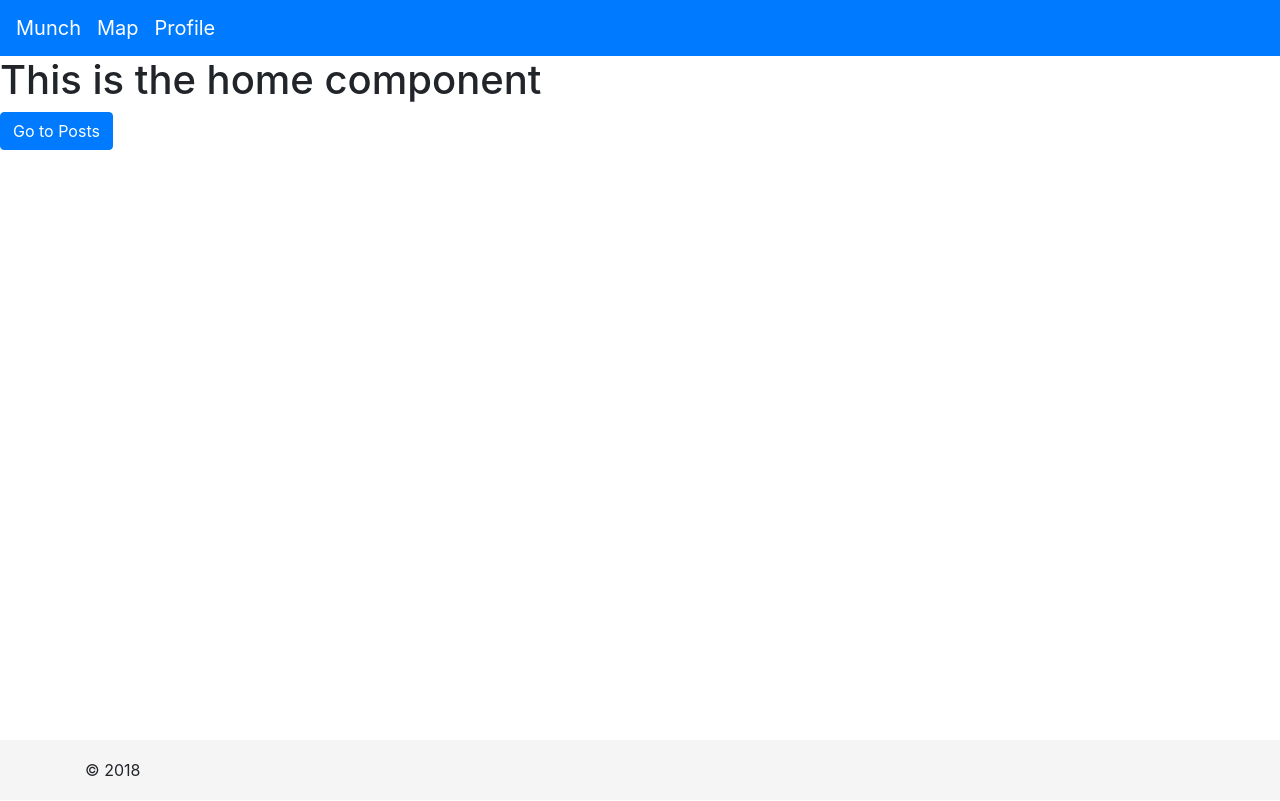
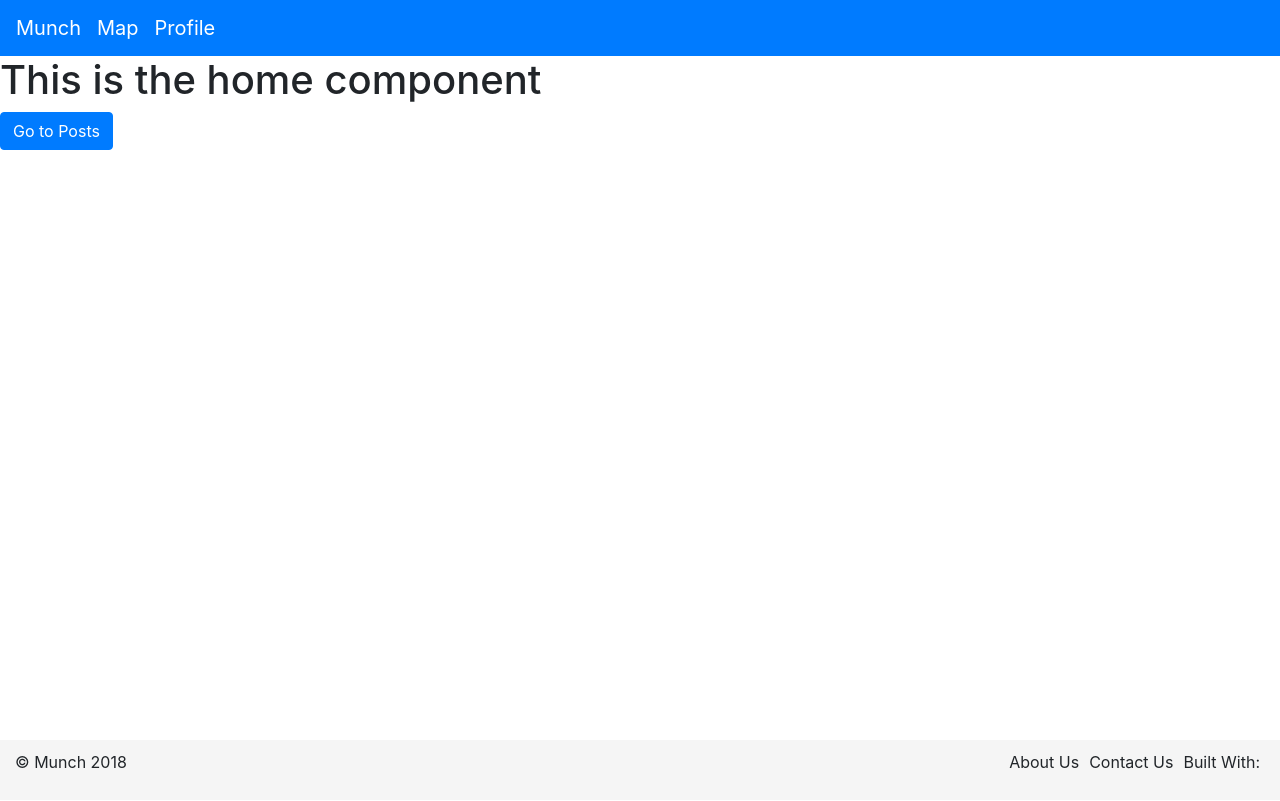
Before and after one commit to benAkehurst/food-search-v2, an Angular app in the folder food-search/: page /home in a window 1280 px wide. Built offline with nearby package versions, Linux system fonts and the light colour scheme.

Commit message:
footer built and styled

```diff
--- a/food-search/src/app/Components/FooterComponent/footer.component.css
+++ b/food-search/src/app/Components/FooterComponent/footer.component.css
@@ -4,7 +4,44 @@
   width: 100%;
   height: 60px;
   /* Set the fixed height of the footer here */
-  line-height: 60px;
+  line-height: 45px;
   /* Vertically center the text there */
   background-color: #f5f5f5;
 }
+
+.footer-container {
+  display: flex;
+  flex-direction: row;
+  flex-wrap: nowrap;
+  justify-content: flex-end;
+  align-content: stretch;
+  align-items: flex-end;
+}
+
+.copyright {
+  order: 0;
+  flex: 1 1 auto;
+  align-self: auto;
+}
+
+.about-link,
+.contact-link {
+  cursor: pointer;
+  margin: 0px 5px 0 5px;
+  order: 0;
+  flex: 0 1 auto;
+  align-self: auto;
+}
+
+.about-link:hover,
+.contact-link:hover {
+  color: rgba(105, 105, 105, 0.897)
+}
+
+.built-with-container {
+  margin: 0px 5px 0 5px;
+  order: 0;
+  flex: 0 1 auto;
+  align-self: auto;
+
+}
--- a/food-search/src/app/Components/FooterComponent/footer.component.html
+++ b/food-search/src/app/Components/FooterComponent/footer.component.html
@@ -1,5 +1,8 @@
 <footer class="footer">
-    <div class="container">
-        <span>&#169; {{ this.currentYear | date:'y' }}</span>
+    <div class="container-fluid footer-container">
+        <span class="copyright"><p>&#169; Munch {{ this.currentYear | date:'y' }}</p></span>
+        <span class="about-link" (click)="goToAboutPage()"><p>About Us</p></span>
+        <span class="contact-link" (click)="goToContactPage()"><p>Contact Us</p></span>
+        <span class="built-with-container"><p>Built With:</p></span>
     </div>
 </footer>
--- a/food-search/src/app/Components/FooterComponent/footer.component.ts
+++ b/food-search/src/app/Components/FooterComponent/footer.component.ts
@@ -27,4 +27,12 @@ export class FooterComponent implements OnInit {
         this.currentYear = date;
     }
 
+    goToAboutPage() {
+        this.router.navigate(['/about']);
+    }
+
+    goToContactPage() {
+        this.router.navigate(['/contact']);
+    }
+
 }
```
